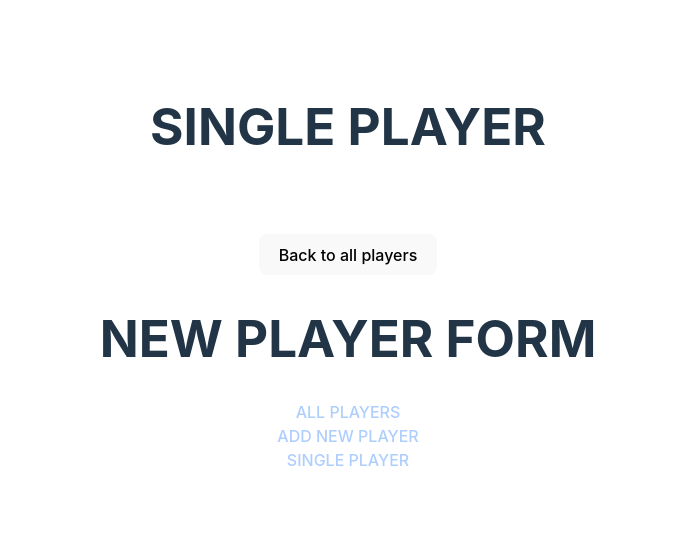
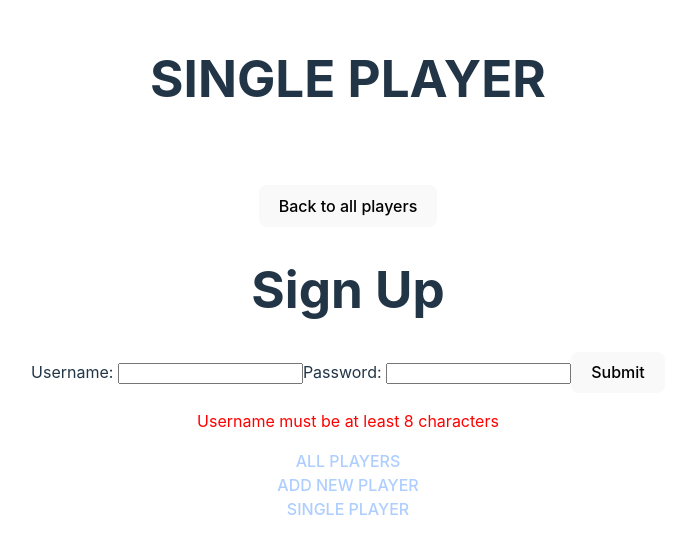
Before and after one commit to winniemei/Puppy-bowl-react, a React (Vite) app in the folder puppyreact/: page /NewPlayerForm in a window 1280 px wide. Shown: the part 132-686 px from the top of the page, without its empty margins (292-968 px from the left). Built offline with nearby package versions, Linux system fonts and the light colour scheme; no server answers.

Commit message:
able to add puppy

```diff
--- a/puppyreact/src/components/NewPlayerForm.jsx
+++ b/puppyreact/src/components/NewPlayerForm.jsx
@@ -1,7 +1,48 @@
-export default function NewPlayerForm() {
-    return (
-    <div className="NewPlayerForm">
-        <h1>NEW PLAYER FORM</h1>
-    </div>
-    )
+import { useState } from "react";
+
+export default function NewPlayerForm({ setToken }) {
+  const [username, setUsername] = useState("");
+  const [password, setPassword] = useState("");
+  const [error, setError] = useState(null);
+
+  async function handleSubmit(event) {
+    event.preventDefault();
+    try {
+        const response = await fetch("https://fsa-jwt-practice.herokuapp.com/signup", {method: "POST",}) ;
+        const result = await response.json();
+        console.log(result);
+        setToken(result.token);
+    } catch (error) {
+      setError(error.message);
+    }
+  }
+
+  return (
+    <>
+      <h1>Sign Up</h1>
+      {error && <p>{error}</p>}
+      <form onSubmit={handleSubmit}>
+        <label>
+          Username:{" "}
+          <input
+            value={username}
+            onChange={(e) => setUsername(e.target.value)}
+          />
+        </label>
+        <label>
+          Password:{" "}
+          <input
+            type="password"
+            value={password}
+            onChange={(e) => setPassword(e.target.value)}
+          />
+        </label>
+        <button>Submit</button>
+      </form>
+      { !(username.length >= 8) && <p style={{color: 'red'}}>
+            Username must be at least 8 characters
+        </p>
+      }
+    </>
+  );
 }
```
